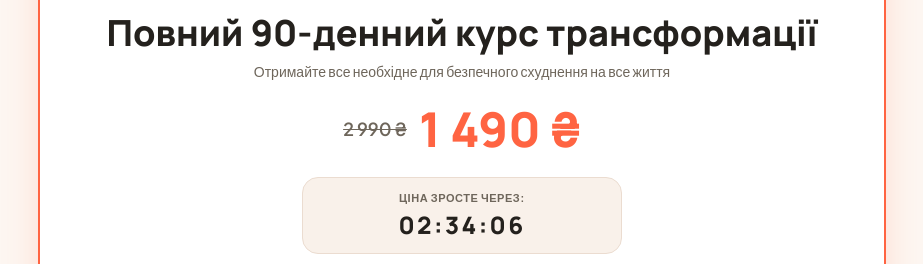
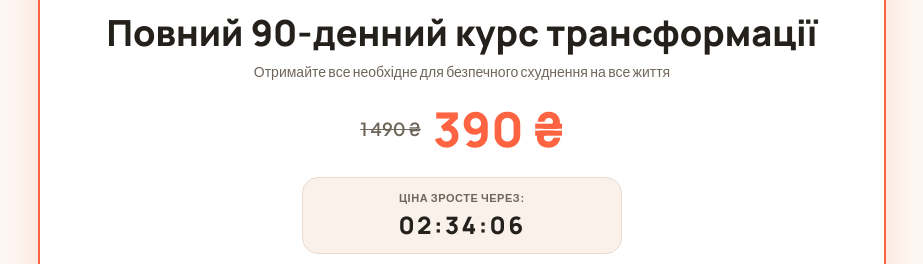
Before and after one commit to keydeadx-afk/uuy, a website: page index.html in a window 1280 px wide. Shown: the part 3816-4080 px from the top of the page, without its empty margins (178-1101 px from the left). Drawn offline with nearby package versions, Linux system fonts and the light colour scheme.

Commit message:
index.html

```diff
--- a/index.html
+++ b/index.html
@@ -432,8 +432,8 @@
 
       <!-- Pricing -->
       <div class="my-6 flex items-center justify-center gap-3">
-        <span class="text-base sm:text-lg text-brand-muted line-through font-semibold">2 990 ₴</span>
-        <span class="font-heading text-4xl sm:text-5xl font-extrabold text-brand-coral">1 490 ₴</span>
+        <span class="text-base sm:text-lg text-brand-muted line-through font-semibold">1 490 ₴</span>
+        <span class="font-heading text-4xl sm:text-5xl font-extrabold text-brand-coral">390 ₴</span>
       </div>
 
       <!-- Live JS Timer -->
@@ -545,7 +545,7 @@
   <div class="fixed bottom-0 left-0 right-0 p-3 bg-white/95 backdrop-blur-md border-t border-[#ebdcd0] sm:hidden z-50 flex items-center justify-between gap-3 shadow-lg">
     <div>
       <p class="text-[10px] text-brand-muted uppercase font-bold">Спецціна сьогодні:</p>
-      <p class="font-heading font-extrabold text-brand-coral text-lg">390 ₴ <s class="text-xs text-brand-muted font-normal">1490 ₴</s></p>
+      <p class="font-heading font-extrabold text-brand-coral text-lg">390 ₴ <s class="text-xs text-brand-muted font-normal">390 ₴</s></p>
     </div>
     <a href="#offer" class="px-5 py-2.5 rounded-full bg-brand-coral text-white font-bold text-xs shadow-md">
       Приєднатися ➔
```
